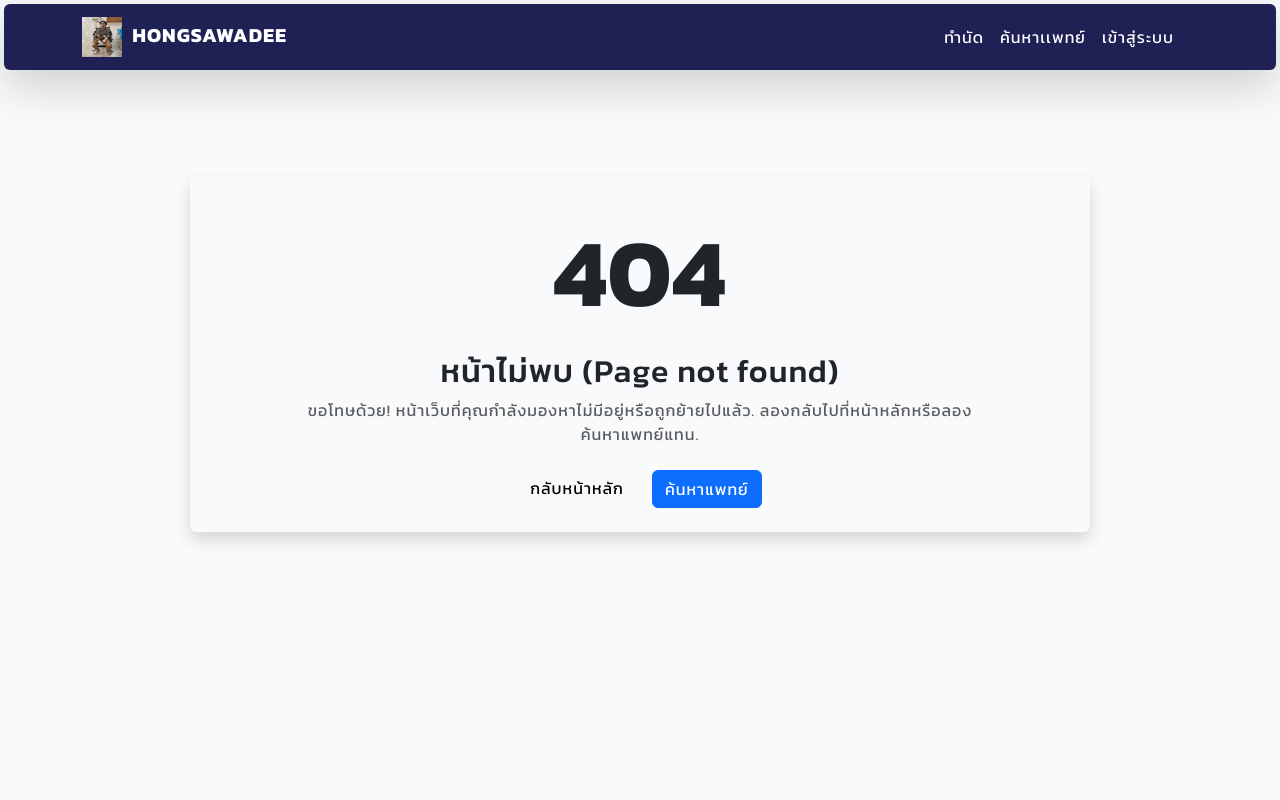
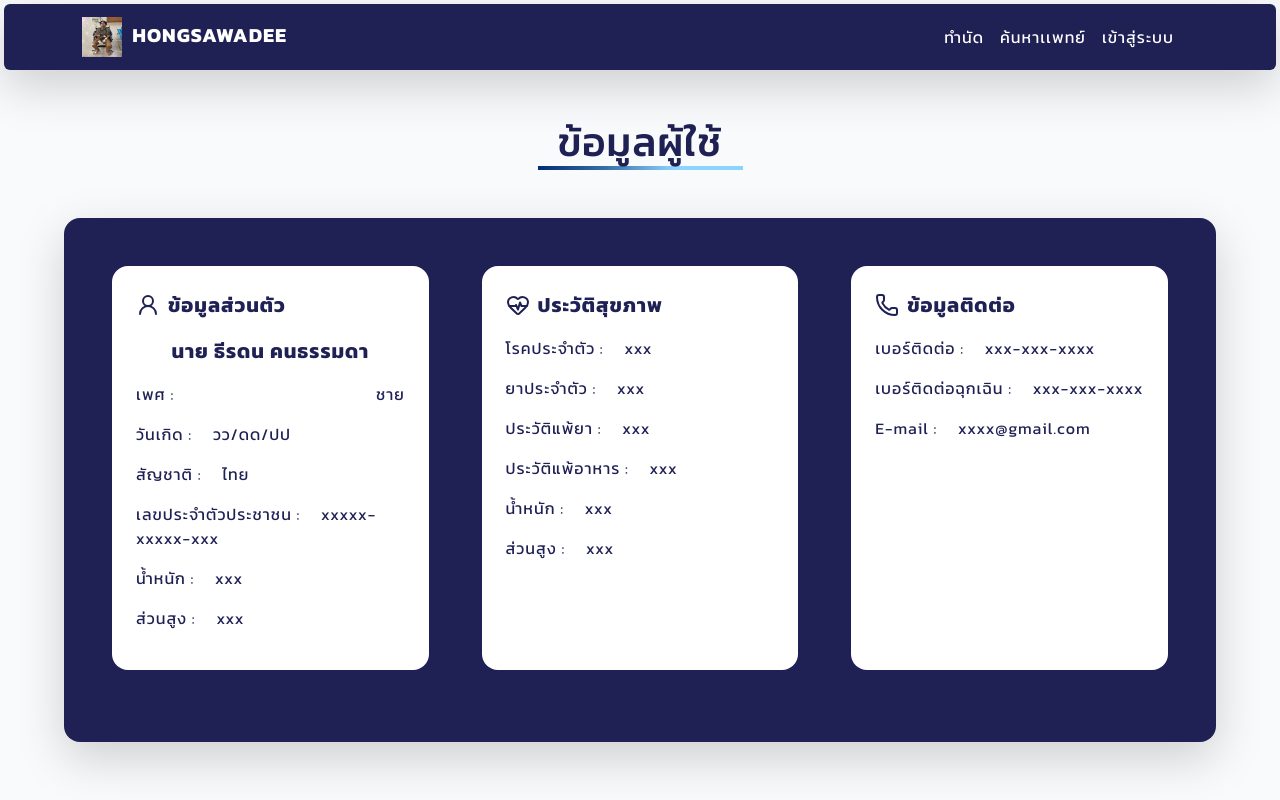
Before and after one commit to Supphanat-P/HealthQ-Co, a React (Vite) app: page /profile in a window 1280 px wide. Built offline with nearby package versions, Linux system fonts and the light colour scheme.

Commit message:
user-profile

```diff
--- a/src/App.jsx
+++ b/src/App.jsx
@@ -14,6 +14,7 @@ import NotFound from "./Pages/404";
 import Logout from "./Pages/Home/Login/Logout";
 import Appointment from "./Pages/Home/Appointment/Appointment";
 import AdminDoctorSchedule from "./Pages/Adminstrator/AdminDoctorSchedule";
+import Profile from "./Pages/Profile";
 function AppContent() {
   const { loading, error } = useData();
 
@@ -33,6 +34,7 @@ function AppContent() {
         <Route path="/admindoctorschedule" element={<AdminDoctorSchedule />} />
         <Route path="/login" element={<Login />} />
         <Route path="/logout" element={<Logout />} />
+        <Route path="/profile" element={<Profile />} />
         <Route path="*" element={<NotFound />} />
       </Routes>
     </>
--- /dev/null
+++ b/src/Pages/Profile.jsx
@@ -0,0 +1,53 @@
+import { UserRound, HeartPulse, Phone } from "lucide-react";
+import AppointmentHeader from "../components/Shared/AppointmentHeader";
+
+const Profile = () => {
+  return (
+    <>
+      <AppointmentHeader label={"ข้อมูลผู้ใช้"} />
+
+      <div className="bg-navy text-white rounded-4 shadow-lg p-5 mx-auto mt-4" style={{ width: "90%" }}>
+        <div className="d-flex justify-content-between flex-wrap">
+
+          <div className="bg-white text-navy rounded-4 p-4 mb-4" style={{ width: "30%" }}>
+            <div className="d-flex align-items-center fw-bold fs-5 mb-3">
+              <UserRound className="me-2" /> ข้อมูลส่วนตัว
+            </div>
+            <div className="fw-bold fs-5 text-center mb-3">
+              นาย ธีรดน คนธรรมดา
+            </div>
+            <div className="d-flex justify-content-between"><div className="mb-3">เพศ : </div><span className="ms-3">ชาย</span></div>
+            <div className="mb-3">วันเกิด : <span className="ms-3">วว/ดด/ปป</span></div>
+            <div className="mb-3">สัญชาติ : <span className="ms-3">ไทย</span></div>
+            <div className="mb-3">เลขประจำตัวประชาชน : <span className="ms-3">xxxxx-xxxxx-xxx</span></div>
+            <div className="mb-3">น้ำหนัก : <span className="ms-3">xxx</span></div>
+            <div className="mb-3">ส่วนสูง : <span className="ms-3">xxx</span></div>
+          </div>
+
+          <div className="bg-white text-navy rounded-4 p-4 mb-4" style={{ width: "30%" }}>
+            <div className="d-flex align-items-center fw-bold fs-5 mb-3">
+              <HeartPulse className="me-2" /> ประวัติสุขภาพ
+            </div>
+            <div className="mb-3">โรคประจำตัว : <span className="ms-3">xxx</span></div>
+            <div className="mb-3">ยาประจำตัว : <span className="ms-3">xxx</span></div>
+            <div className="mb-3">ประวัติแพ้ยา : <span className="ms-3">xxx</span></div>
+            <div className="mb-3">ประวัติแพ้อาหาร : <span className="ms-3">xxx</span></div>
+            <div className="mb-3">น้ำหนัก : <span className="ms-3">xxx</span></div>
+            <div className="mb-3">ส่วนสูง : <span className="ms-3">xxx</span></div>
+          </div>
+
+          <div className="bg-white text-navy rounded-4 p-4 mb-4" style={{ width: "30%" }}>
+            <div className="d-flex align-items-center fw-bold fs-5 mb-3">
+              <Phone className="me-2" /> ข้อมูลติดต่อ
+            </div>
+            <div className="mb-3">เบอร์ติดต่อ : <span className="ms-3">xxx-xxx-xxxx</span></div>
+            <div className="mb-3">เบอร์ติดต่อฉุกเฉิน : <span className="ms-3">xxx-xxx-xxxx</span></div>
+            <div className="mb-3">E-mail : <span className="ms-3">xxxx@gmail.com</span></div>
+          </div>
+        </div>
+      </div>
+    </>
+  );
+};
+
+export default Profile;
```
